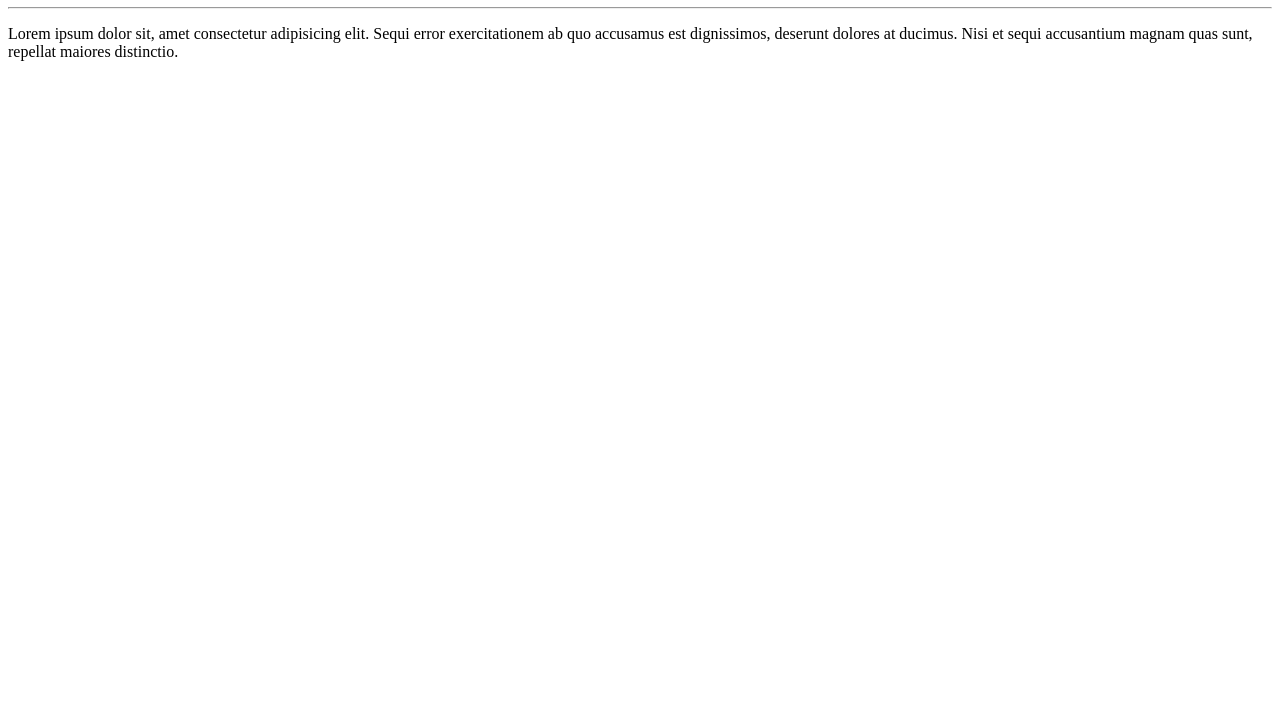
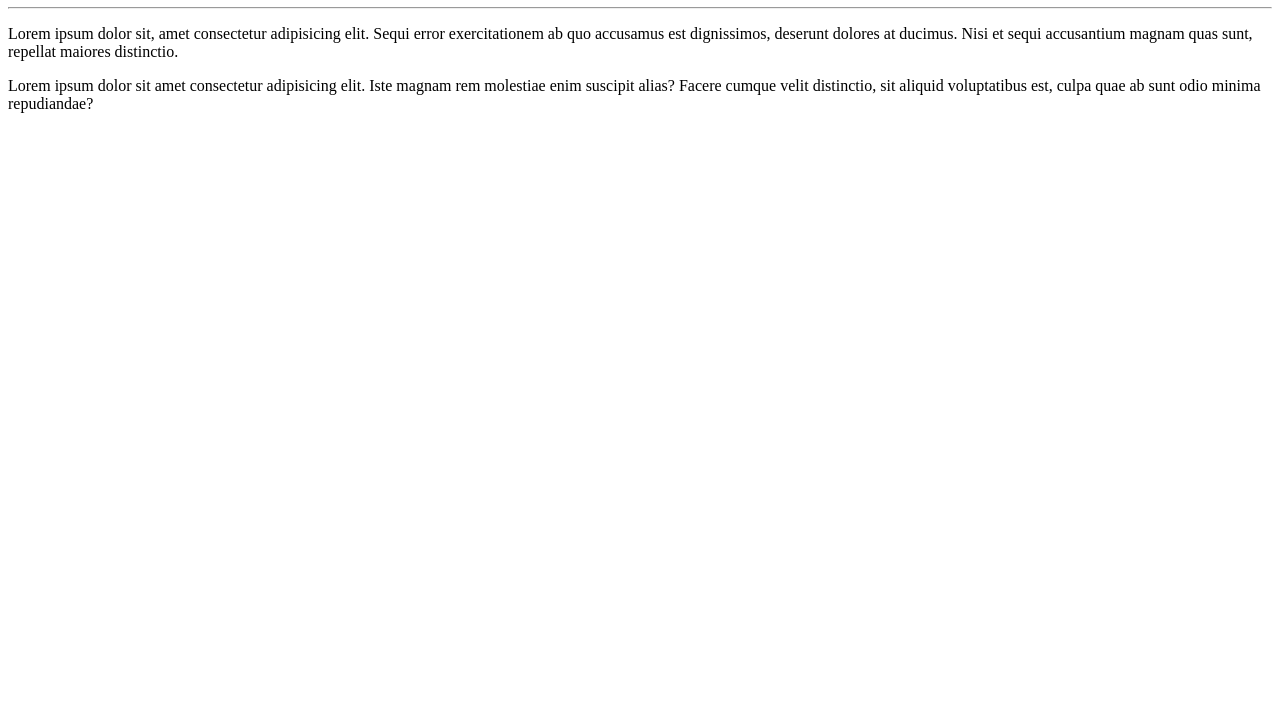
Before and after one commit to leandropeloso/Teste, a plain HTML site: page site-exemplo/index.html in a window 1280 px wide. Shown: the part 73-800 px from the top of the page. Drawn offline with Linux system fonts and the light colour scheme.

Commit message:
adicionei 1 parágrafo

```diff
--- a/site-exemplo/index.html
+++ b/site-exemplo/index.html
@@ -10,5 +10,6 @@
     <h1>Olá, Mundo!</h1>
     <hr>
     <p>Lorem ipsum dolor sit, amet consectetur adipisicing elit. Sequi error exercitationem ab quo accusamus est dignissimos, deserunt dolores at ducimus. Nisi et sequi accusantium magnam quas sunt, repellat maiores distinctio.</p>
+    <p>Lorem ipsum dolor sit amet consectetur adipisicing elit. Iste magnam rem molestiae enim suscipit alias? Facere cumque velit distinctio, sit aliquid voluptatibus est, culpa quae ab sunt odio minima repudiandae?</p>
 </body>
 </html>
```
